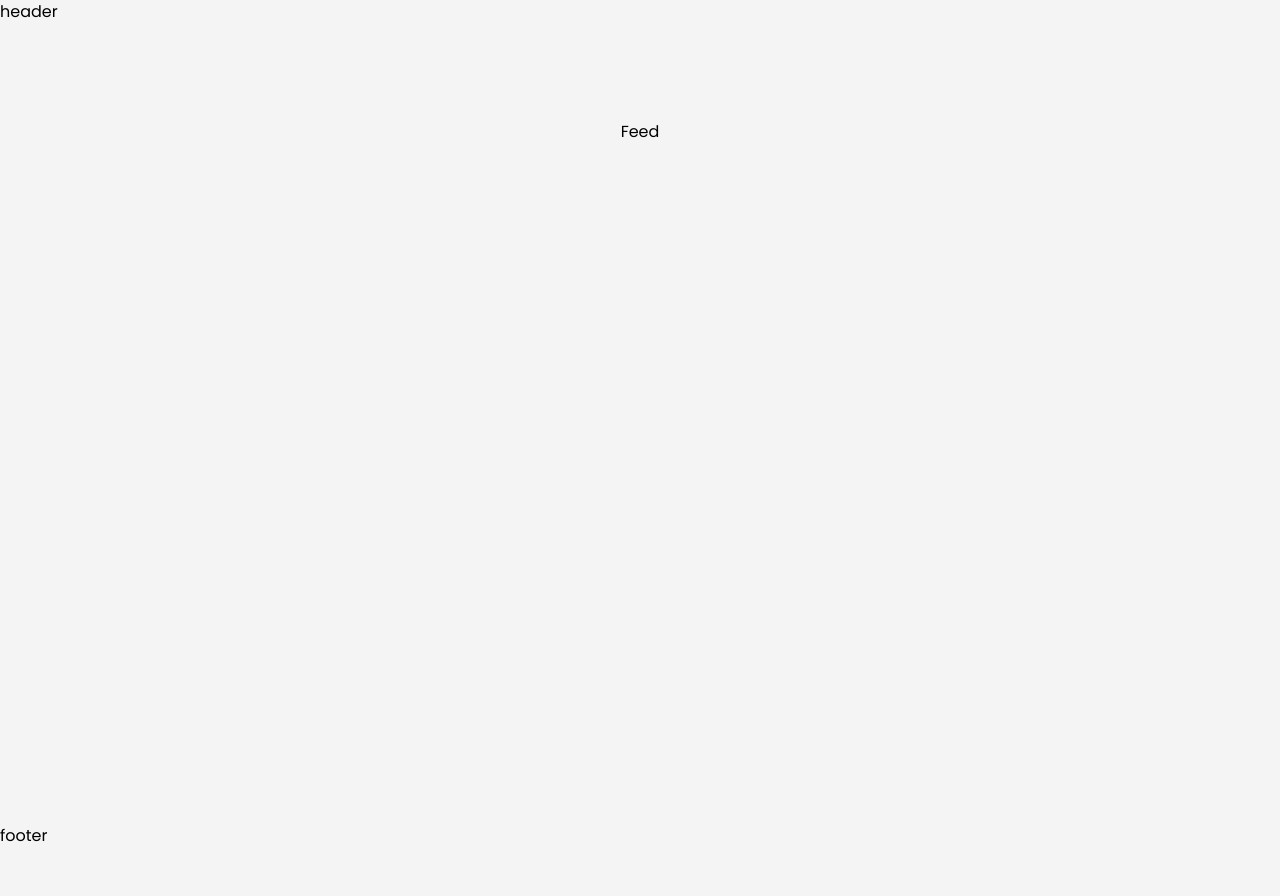
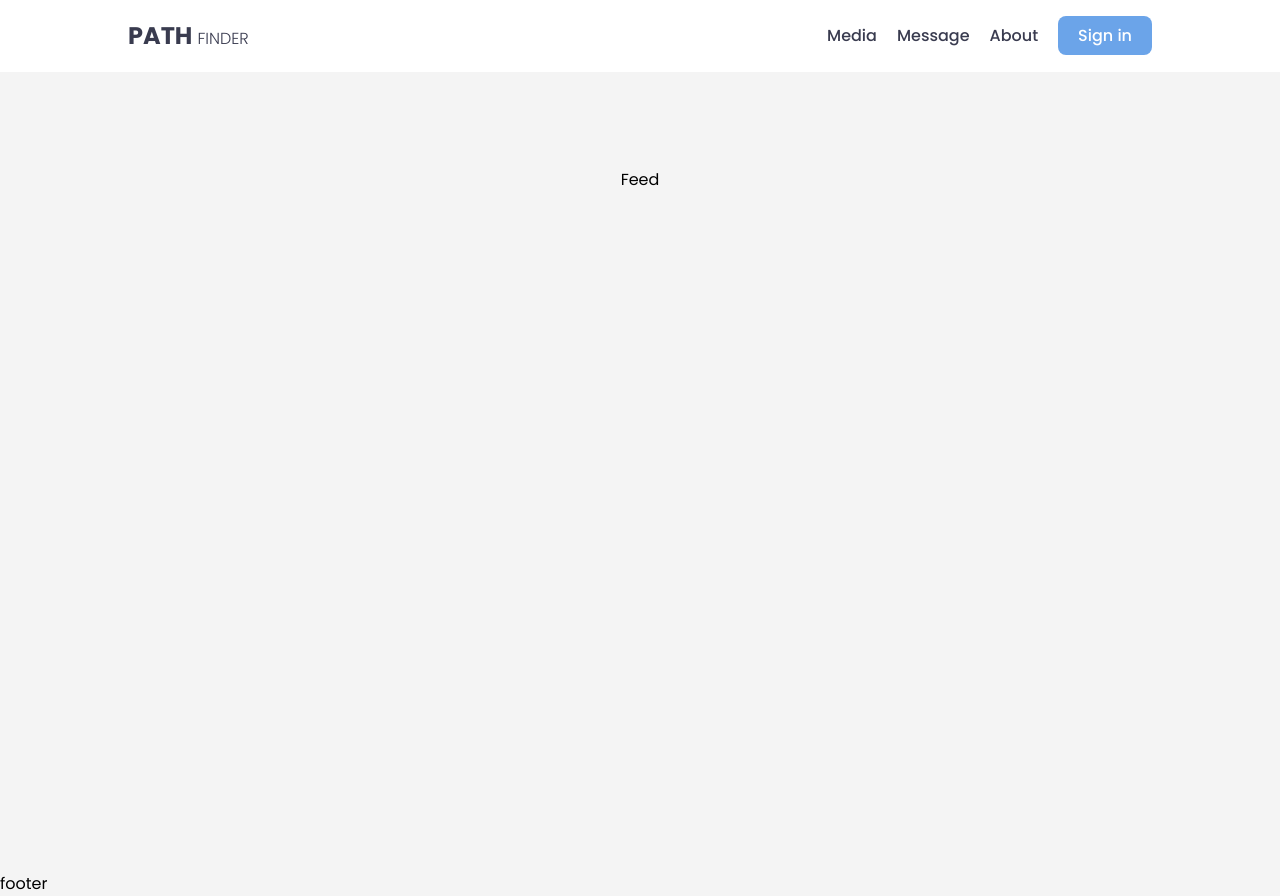
Before and after one commit to mjaumi/NEXT-path-finders, a Next.js app: page / in a window 1280 px wide. Before the commit the page ends 848 px from the top, so only its background shows below. Built offline with nearby package versions, Linux system fonts and the light colour scheme.

Commit message:
header design done

```diff
--- a/src/app/layout.tsx
+++ b/src/app/layout.tsx
@@ -1,7 +1,6 @@
 import Header from '@/components/Header/Header';
-import './globals.css'
-import type { Metadata } from 'next'
-import { Poppins } from 'next/font/google'
+import './globals.css';
+import { Poppins } from 'next/font/google';
 import Footer from '@/components/Footer/Footer';
 
 // font data here
@@ -12,23 +11,18 @@ const poppins = Poppins({
   variable: '--font-poppins',
 });
 
-export const metadata: Metadata = {
-  title: 'Create Next App',
-  description: 'Generated by create next app',
-}
-
 export default function RootLayout({
   children,
 }: {
-  children: React.ReactNode
+  children: React.ReactNode;
 }) {
   return (
-    <html lang="en" className={`${poppins.variable}`}>
+    <html lang='en' className={`${poppins.variable}`}>
       <body className='font-poppins bg-primary-light-gray'>
-        <Header/>
+        <Header />
         {children}
-        <Footer/>
+        <Footer />
       </body>
     </html>
-  )
+  );
 }
--- a/src/app/page.tsx
+++ b/src/app/page.tsx
@@ -1,7 +1,16 @@
-export default function Home() {
+import { Metadata } from 'next';
+
+// Home page metadata here
+export const metadata: Metadata = {
+  title: 'Path Finder || Feed',
+  description: 'Path Finder social media application feed page',
+};
+
+// rendering the feed page here
+export default function FeedPage() {
   return (
-    <main className="flex min-h-screen flex-col items-center justify-between p-24">
+    <main className='flex min-h-screen flex-col items-center justify-between p-24'>
       <h1>Feed</h1>
     </main>
-  )
+  );
 }
--- a/src/components/Footer/Footer.tsx
+++ b/src/components/Footer/Footer.tsx
@@ -1,7 +1,6 @@
 import React from 'react';
 
 const Footer = () => {
-
   // rendering footer component here
   return (
     <footer>
--- a/src/components/Header/Header.tsx
+++ b/src/components/Header/Header.tsx
@@ -1,13 +1,50 @@
+import Link from 'next/link';
 import React from 'react';
 
 const Header = () => {
+  // rendering header component here
+  return (
+    <header className='bg-primary-white py-5'>
+      <nav className='w-4/5 mx-auto flex justify-between'>
+        <div>
+          <Link href={'/'}>
+            <h3 className='text-2xl font-bold text-primary-black uppercase'>
+              path <span className='text-base font-light'>finder</span>
+            </h3>
+          </Link>
+        </div>
 
-    // rendering header component here
-    return (
-        <header>
-            <h1>header</h1>
-        </header>
-    );
+        <div className='flex items-center space-x-5 text-primary-black'>
+          <Link
+            href={'/media'}
+            className='font-medium hover:opacity-60 duration-300'
+          >
+            Media
+          </Link>
+          <Link
+            href={'/message'}
+            className='font-medium hover:opacity-60 duration-300'
+          >
+            Message
+          </Link>
+          <Link
+            href={'/about'}
+            className='font-medium hover:opacity-60 duration-300'
+          >
+            About
+          </Link>
+          <div>
+            <Link
+              href={'/signin'}
+              className='font-medium bg-primary-blue text-primary-white px-5 py-2 rounded-lg hover:opacity-60 duration-300'
+            >
+              Sign in
+            </Link>
+          </div>
+        </div>
+      </nav>
+    </header>
+  );
 };
 
 export default Header;
```
Also changed, not shown: 1 other file (tests, documents, lock files or other folders). Lines whose indentation alone changed are shown as unchanged.
